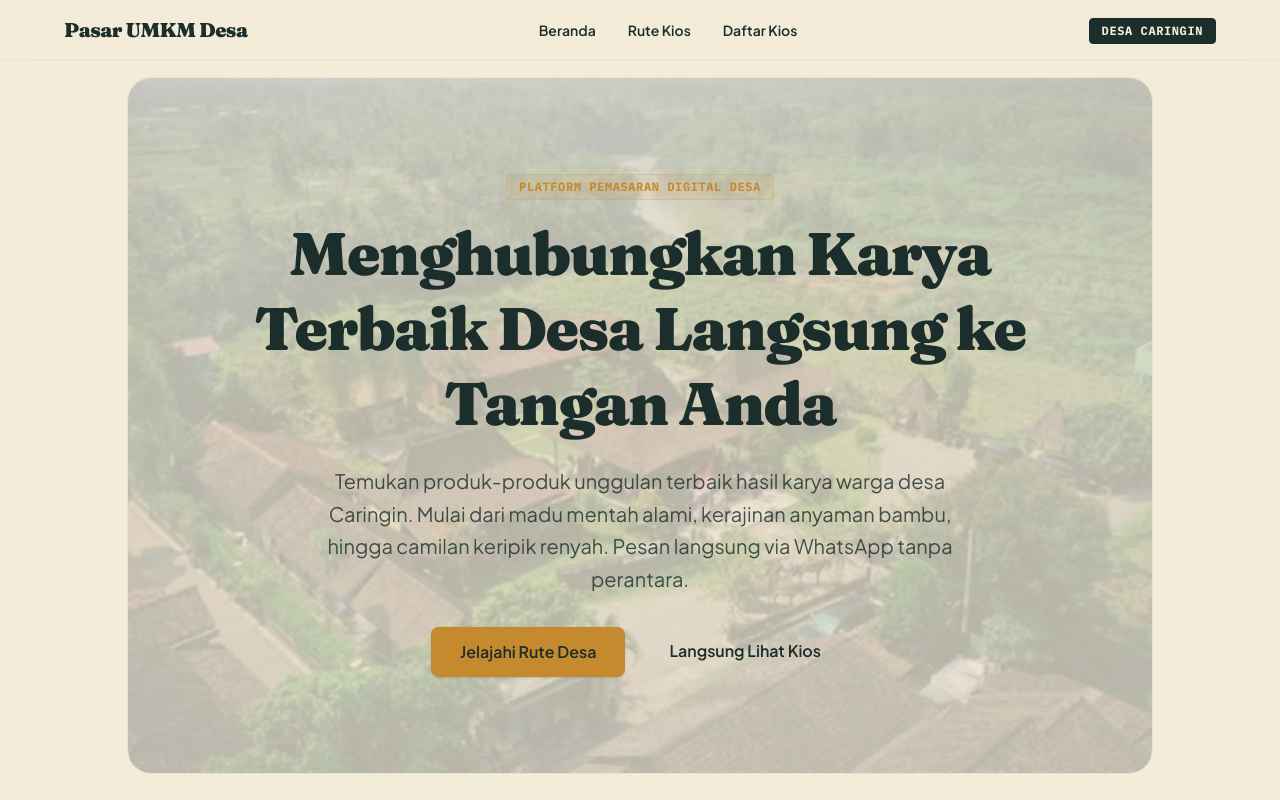
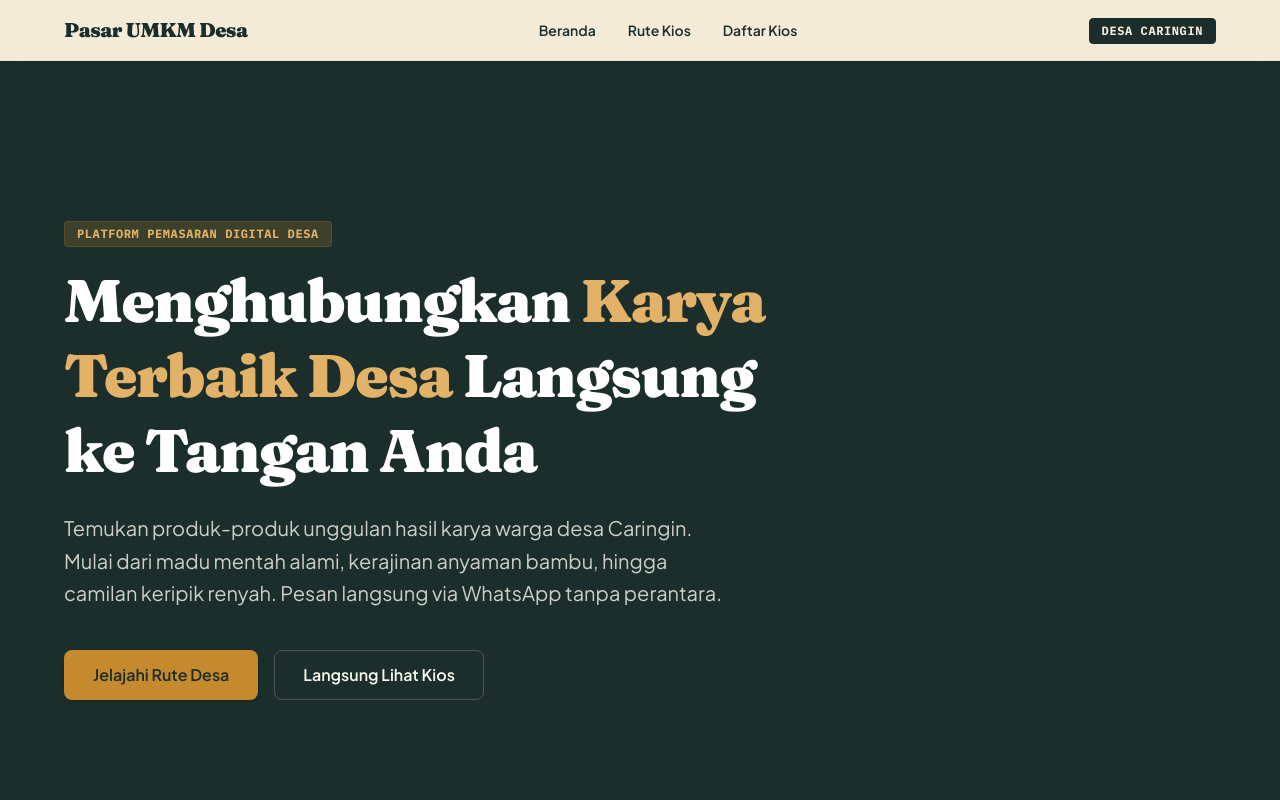
Before and after one commit to ahmadrofiussuud/umkmgo, a Next.js app: page / in a window 1280 px wide. Shown: the top 800 px of the page. Built offline with nearby package versions, Linux system fonts and the light colour scheme.

Commit message:
feat: redesign hero section to be full-bleed with a cover image and left-aligned text

```diff
--- a/app/page.tsx
+++ b/app/page.tsx
@@ -33,39 +33,49 @@ export default function Home() {
       </nav>
 
       {/* Hero Section */}
-      <header className="relative z-0 py-16 sm:py-24 px-4 sm:px-8 md:px-16 max-w-6xl mx-auto text-center flex flex-col items-center justify-center overflow-hidden rounded-2xl mt-4 border border-ink/5">
-        {/* Background Color Overlay */}
-        <div className="absolute inset-0 -z-30 bg-paper-light/50" />
+      <header className="relative w-full bg-ink text-paper-light overflow-hidden py-24 sm:py-32 md:py-40 px-4 sm:px-8 md:px-16">
         {/* Background Village Image Overlay */}
         <div
-          className="absolute inset-0 -z-10 bg-cover bg-center opacity-25"
+          className="absolute inset-0 bg-cover bg-center opacity-40 -z-20"
           style={{ backgroundImage: "url('/images/foto_desa.jpg')" }}
         />
-        {/* Background decorative elements */}
-        <div className="absolute top-1/2 left-1/2 -translate-x-1/2 -translate-y-1/2 w-[800px] h-[350px] bg-ochre/5 blur-[120px] rounded-full pointer-events-none -z-20" />
+        {/* Dark Gradient Overlay for optimal readability */}
+        <div className="absolute inset-0 bg-gradient-to-r from-ink via-ink/80 to-transparent -z-10" />
 
-        <Badge variant="primary" size="md" className="mb-4">
+        {/* Content Wrapper aligned with max-width content below */}
+        <div className="max-w-6xl mx-auto w-full text-left relative z-10 flex flex-col items-start">
+          <Badge
+            variant="primary"
+            size="md"
+            className="mb-4 bg-ochre/20 text-ochre-light border border-ochre-light/20"
+          >
             Platform Pemasaran Digital Desa
           </Badge>
-        <h1 className="font-display text-3xl sm:text-4xl md:text-5xl lg:text-6xl font-black tracking-tight max-w-4xl leading-tight">
-          Menghubungkan Karya Terbaik Desa Langsung ke Tangan Anda
+          <h1 className="font-display text-4xl sm:text-5xl md:text-6xl font-black tracking-tight max-w-3xl leading-tight text-white">
+            Menghubungkan <span className="text-ochre-light">Karya Terbaik Desa</span> Langsung ke
+            Tangan Anda
           </h1>
-        <p className="font-sans text-sm sm:text-base md:text-lg lg:text-xl text-ink/80 max-w-2xl mt-4 sm:mt-6 leading-relaxed">
-          Temukan produk-produk unggulan terbaik hasil karya warga desa Caringin. Mulai dari madu
-          mentah alami, kerajinan anyaman bambu, hingga camilan keripik renyah. Pesan langsung
-          via WhatsApp tanpa perantara.
+          <p className="font-sans text-base sm:text-lg md:text-xl text-paper-light/80 max-w-2xl mt-6 leading-relaxed">
+            Temukan produk-produk unggulan hasil karya warga desa Caringin. Mulai dari madu mentah
+            alami, kerajinan anyaman bambu, hingga camilan keripik renyah. Pesan langsung via WhatsApp
+            tanpa perantara.
           </p>
-        <div className="flex flex-col sm:flex-row gap-3 sm:gap-4 mt-8 w-full sm:w-auto justify-center px-4 sm:px-0">
+          <div className="flex flex-col sm:flex-row gap-4 mt-10 w-full sm:w-auto">
             <a href="#peta-rute" className="w-full sm:w-auto">
               <Button variant="primary" size="lg" className="w-full">
                 Jelajahi Rute Desa
               </Button>
             </a>
             <a href="#daftar-kios" className="w-full sm:w-auto">
-            <Button variant="ghost" size="lg" className="w-full">
+              <Button
+                variant="ghost"
+                size="lg"
+                className="w-full !text-paper-light border border-paper-light/20 hover:!bg-paper-light/10 focus-visible:!ring-paper-light"
+              >
                 Langsung Lihat Kios
               </Button>
             </a>
+          </div>
         </div>
       </header>
 
```
Lines whose indentation alone changed are shown as unchanged.
